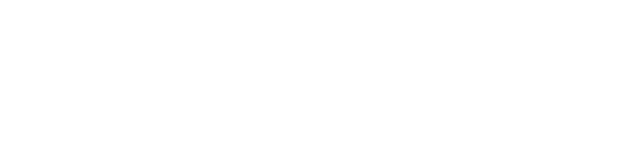
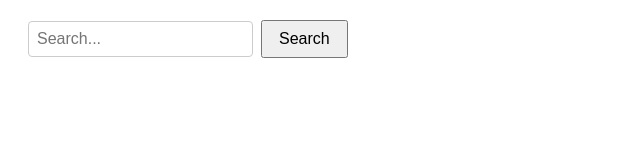
Before and after one commit to acciojob/Interactive-Search-pravin8007, a website: page main.html in a window 1280 px wide. Shown: the whole page, without its empty margins (0-640 px from the left). Drawn offline with Linux system fonts and the light colour scheme.

Commit message:
created a submission

```diff
--- a/main.html
+++ b/main.html
@@ -10,7 +10,10 @@
 	<!-- the entire body must be written by student -->
     <script type="text/javascript" src="./script.js">
 </script>
-
+<div class="search">
+  <input type="text" class="input" placeholder="Search...">
+  <button class="btn">Search</button>
+</div>
 </body>
 
 </html>
--- a/script.js
+++ b/script.js
@@ -1 +1,11 @@
 //your JS code here. If required.
+document.addEventListener('DOMContentLoaded', function () {
+      const searchDiv = document.querySelector('.search');
+      const input = document.querySelector('.input');
+      const btn = document.querySelector('.btn');
+
+      btn.addEventListener('click', function () {
+        searchDiv.classList.add('active');
+        input.focus();
+      });
+    });
--- a/styles.css
+++ b/styles.css
@@ -1 +1,26 @@
 /*  your css code here. If applicable */
+
+	.search {
+      display: flex;
+      align-items: center;
+      margin: 20px;
+    }
+
+    .search.active {
+      border: 2px solid #3498db;
+    }
+
+    .input {
+      padding: 8px;
+      font-size: 16px;
+      border: 1px solid #ccc;
+      border-radius: 4px;
+      outline: none;
+    }
+
+    .btn {
+      margin-left: 8px;
+      padding: 8px 16px;
+      font-size: 16px;
+      cursor: pointer;
+    }
```
